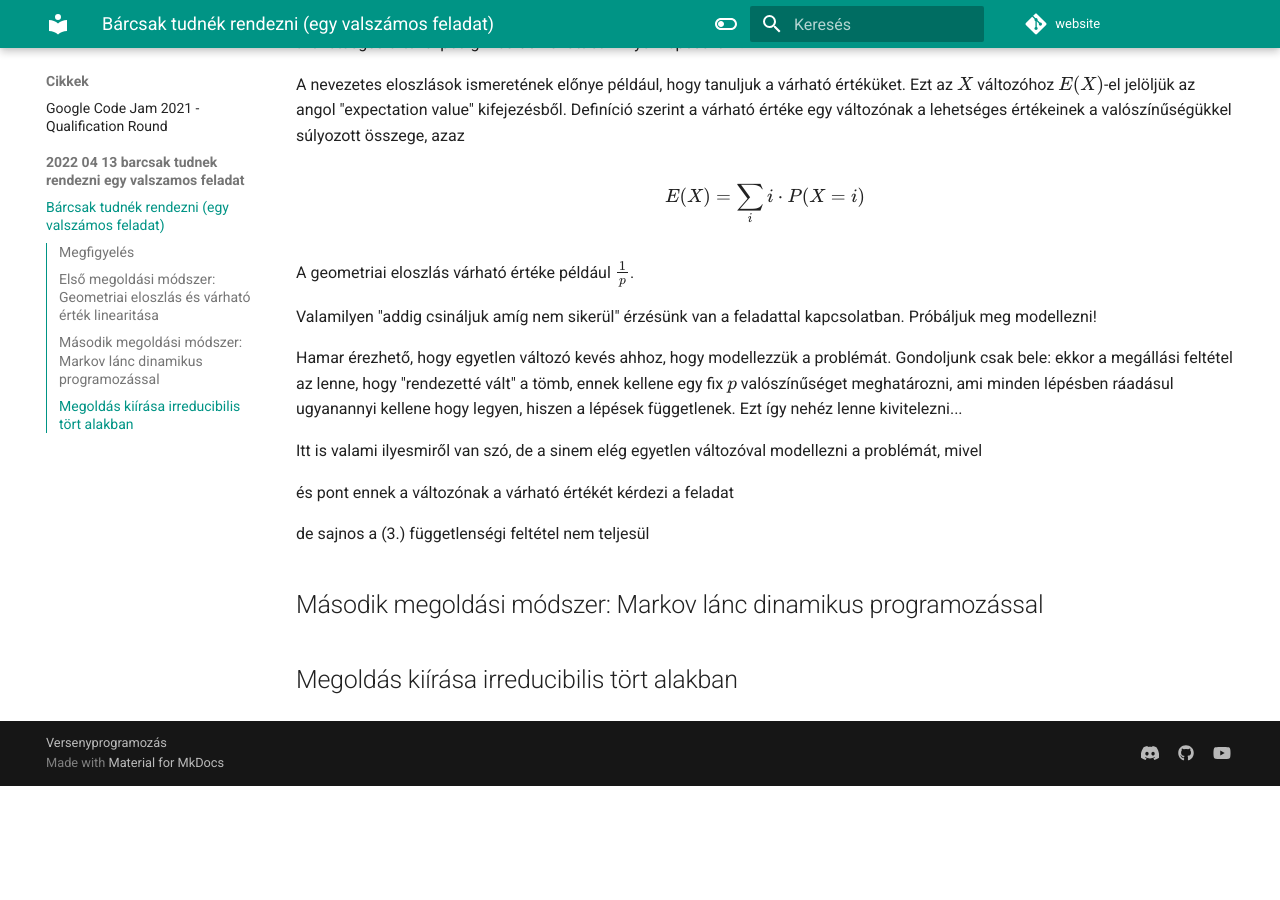
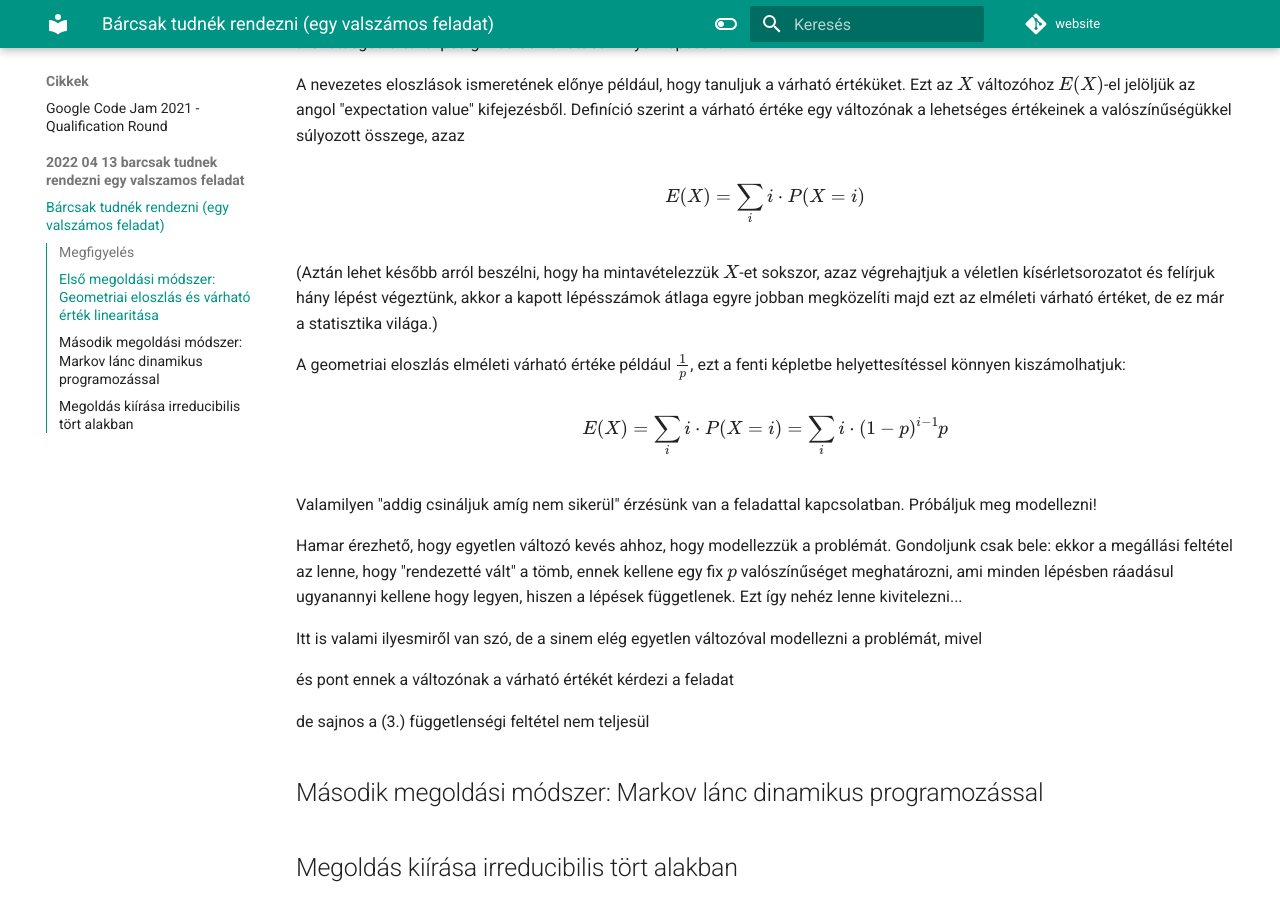
Before and after one commit to nemkin/versenyprogramozas-hu, an MkDocs documentation site: the page built from docs/cikkek/2022_04_13_barcsak_tudnek_rendezni_egy_valszamos_feladat/index.md, in a window 1280 px wide and 900 px high, scrolled down 3330 px. Built offline with MkDocs 1.6.1 and Material for MkDocs 9.7.7, drawn with Linux system fonts in a browser that asks for light colours; comment, search, counter and statistics services are not loaded; before the commit the page ends 4116 px from its top, so only the background shows below that.

Commit message:
Update index.md

```diff
--- a/docs/cikkek/2022_04_13_barcsak_tudnek_rendezni_egy_valszamos_feladat/index.md
+++ b/docs/cikkek/2022_04_13_barcsak_tudnek_rendezni_egy_valszamos_feladat/index.md
@@ -62,8 +62,11 @@ A nevezetes eloszlások ismeretének előnye például, hogy tanuljuk a várhat
 
 $$E(X) = \sum\limits_{i} i \cdot{} P(X=i)$$
 
+(Aztán lehet később arról beszélni, hogy ha mintavételezzük $X$-et sokszor, azaz végrehajtjuk a véletlen kísérletsorozatot és felírjuk hány lépést végeztünk, akkor a kapott lépésszámok átlaga egyre jobban megközelíti majd ezt az elméleti várható értéket, de ez már a statisztika világa.)
 
-A geometriai eloszlás várható értéke például $\frac{1}{p}$.
+A geometriai eloszlás elméleti várható értéke például $\frac{1}{p}$, ezt a fenti képletbe helyettesítéssel könnyen kiszámolhatjuk:
+
+$$E(X) = \sum\limits_{i} i \cdot{} P(X=i) = \sum\limits_{i} i \cdot{} (1-p)^{i-1}p $$
 
 
 Valamilyen "addig csináljuk amíg nem sikerül" érzésünk van a feladattal kapcsolatban. Próbáljuk meg modellezni!
```
